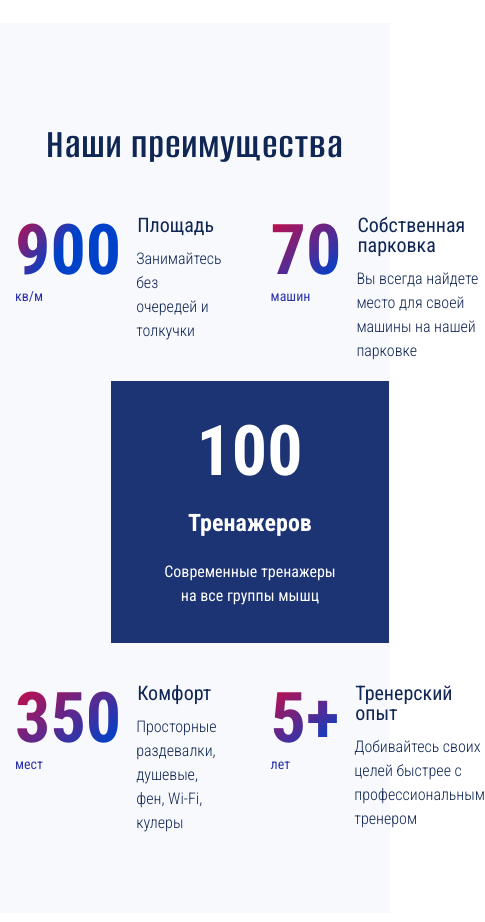
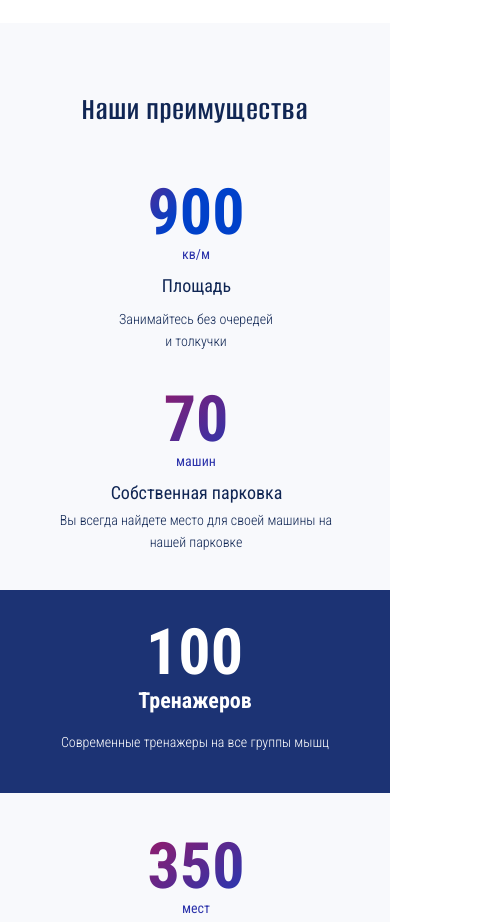
Before and after one commit to asupstudent/fitness, a plain HTML site: page index.html in a window 390 px wide. Shown: the part 4060-4982 px from the top of the page, 485 px wide, since content can reach past the window. Drawn offline with Linux system fonts and the light colour scheme.

Commit message:
Deploying to gh-pages from @ asupstudent/fitness@c3ca0da626b861addd7ce47309a4ad35a5958e15 🚀

```diff
--- a/css/style.css
+++ b/css/style.css
@@ -2782,7 +2782,7 @@ button,
 }
 
 .features__item:nth-child(2),
-.features__item:nth-child(5) {
+.features__item:last-child {
   padding: 0;
 }
 
@@ -2874,6 +2874,10 @@ button,
   line-height: 1.5;
 }
 
+.features__br {
+  display: none;
+}
+
 /* @mixin hover-focus {
     @media (hover: hover) {
       &:hover:not(.focus-visible) {
@@ -3807,6 +3811,105 @@ button,
   .jury-information .jury-information__specialty {
     margin-right: 0;
   }
+
+  .features .container {
+    padding: 0;
+  }
+
+  .features__wrapper {
+    padding: 71px 0 69px;
+  }
+
+  .features__title {
+    font-size: 32px;
+    letter-spacing: 0.96px;
+    margin-bottom: 55px;
+    padding: 0 15px;
+  }
+
+  .features__list {
+    -ms-grid-columns: 1fr;
+    grid-template-columns: 1fr;
+    gap: 35px;
+    text-align: center;
+  }
+
+  .features__item--decorated p {
+    margin-top: 1px;
+    margin-bottom: 5px;
+    font-size: 64px;
+  }
+
+  .features__item--decorated div {
+    font-size: 22px;
+    margin-bottom: 20px;
+  }
+
+  .features__item--decorated h3 {
+    font-size: 14px;
+    font-weight: 300;
+    line-height: 1.57;
+  }
+
+  .features__item--decorated {
+    -ms-grid-column: 1;
+    -ms-grid-column-span: 1;
+    grid-column: 1/2;
+    -ms-grid-row: 3;
+    -ms-grid-row-span: 1;
+    grid-row: 3/4;
+    width: 100%;
+    margin-top: 1px;
+    margin-bottom: 7px;
+    padding: 30px 46px 39px;
+  }
+
+  .features__item:not(.features__item--decorated) {
+    gap: 11px;
+    padding: 0 55px;
+    margin-left: 2px;
+  }
+
+  .features__item:not(.features__item--decorated):nth-child(2) .features__item-text p,
+  .features__item:not(.features__item--decorated):nth-child(4) .features__item-text p {
+    padding-top: 7px;
+  }
+
+  .features__item:not(.features__item--decorated):last-child {
+    margin-top: -5px;
+  }
+
+  .features__item {
+    max-width: 100%;
+    width: 100%;
+    -ms-grid-columns: 1fr;
+    grid-template-columns: 1fr;
+    gap: 0;
+  }
+
+  .features__item-title p {
+    font-size: 64px;
+  }
+
+  .features__item-title div {
+    line-height: 1.42;
+    margin-top: 0;
+  }
+
+  .features__item-text h3 {
+    font-size: 18px;
+    line-height: 1.11;
+  }
+
+  .features__item-text p {
+    font-size: 14px;
+    line-height: 1.57;
+    padding-top: 13px;
+  }
+
+  .features__br {
+    display: block;
+  }
 }
 
 @media screen and (max-width: 767px) {
--- a/index.html
+++ b/index.html
@@ -444,7 +444,7 @@
                 </div>
                 <div class="features__item-text">
                   <h3>Площадь</h3>
-                  <p>Занимайтесь без очередей и толкучки</p>
+                  <p>Занимайтесь без очередей<br class="features__br"> и толкучки</p>
                 </div>
               </li>
               <li class="features__item">
@@ -469,7 +469,7 @@
                 </div>
                 <div class="features__item-text">
                   <h3>Комфорт</h3>
-                  <p>Просторные раздевалки, душевые, фен, Wi-Fi, кулеры</p>
+                  <p>Просторные раздевалки, душевые,&nbsp;фен, Wi-Fi, кулеры</p>
                 </div>
               </li>
               <li class="features__item">
```
Also changed, not shown: css/style.min.css, 1 other file.
